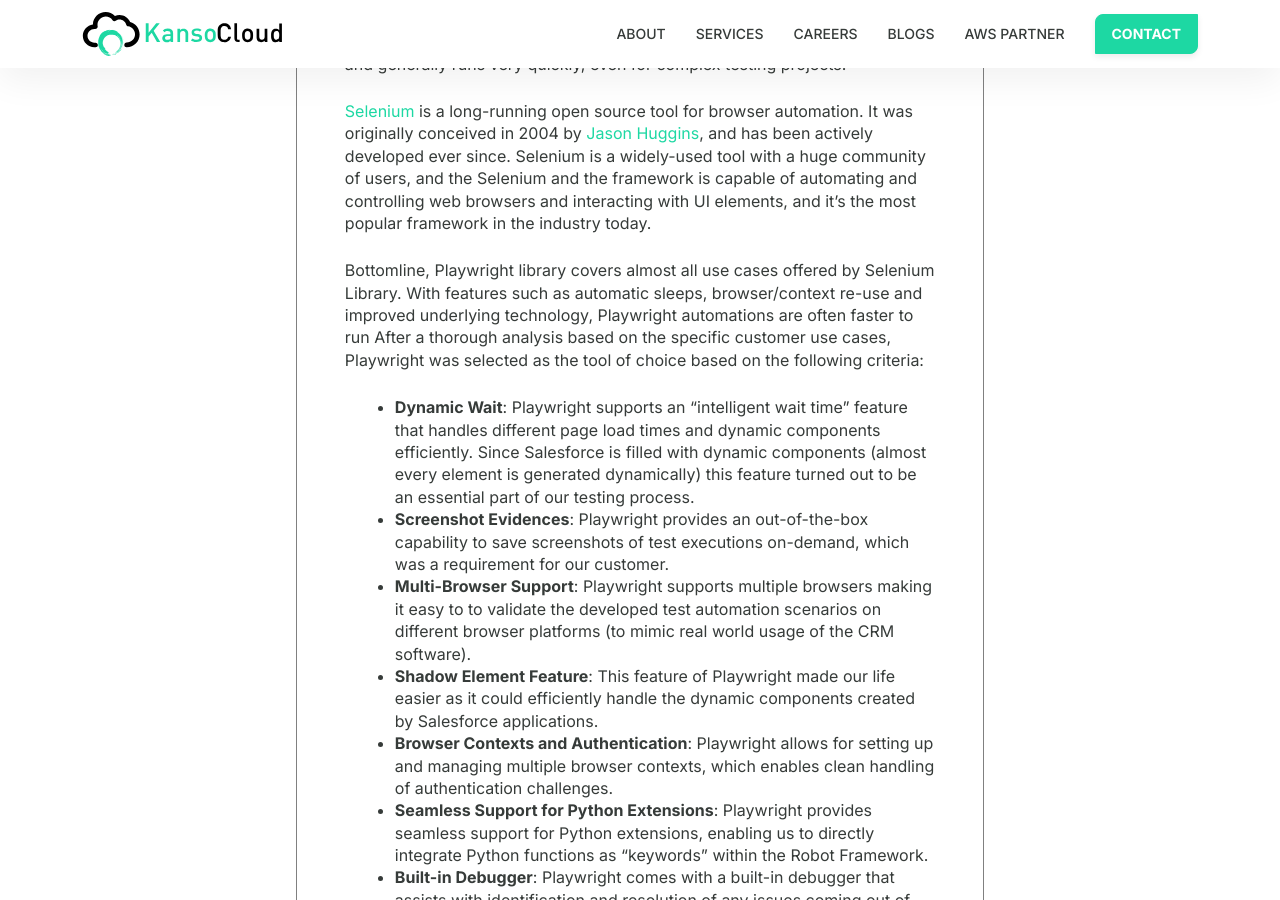
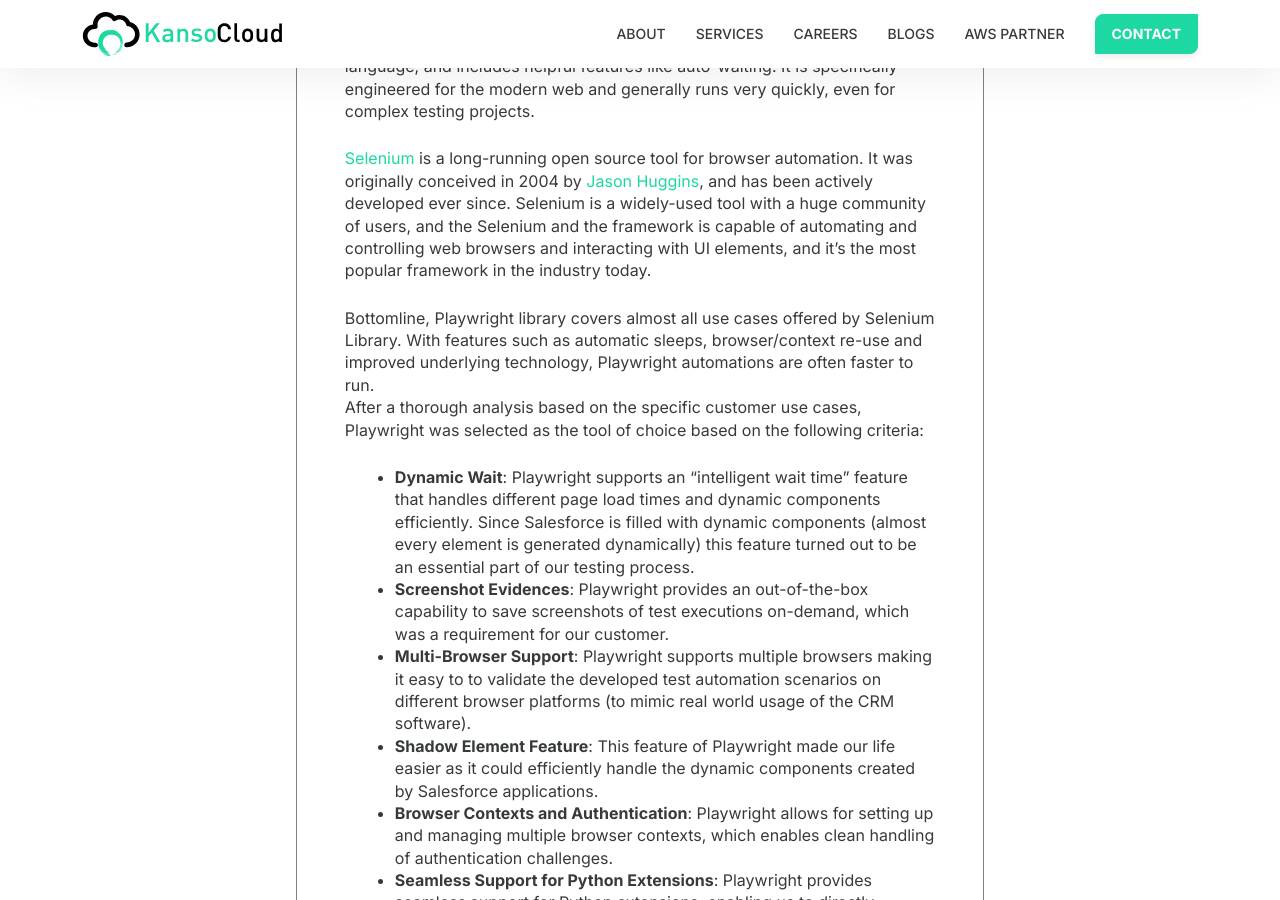
Before and after one commit to KansoCloud/kansocloud.github.io, a Jekyll site: the page built from _posts/2023-05-17-Test-Automation-for-Salesforce-CRM-using-Robot-Framework-&-Playwright.md, in a window 1280 px wide and 900 px high, scrolled down 1768 px. Built offline with Jekyll 4.4.1, drawn with Linux system fonts in a browser that asks for light colours.

Commit message:
updated with paragrapgh

```diff
--- a/_posts/2023-05-17-Test-Automation-for-Salesforce-CRM-using-Robot-Framework-&-Playwright.md
+++ b/_posts/2023-05-17-Test-Automation-for-Salesforce-CRM-using-Robot-Framework-&-Playwright.md
@@ -28,13 +28,14 @@
 [Robot Framework](), is an open-source Test Automation framework that serves as a bridge between browser automation libraries (such as Playwright and/or Selenium) and provides a unified interface for executing test cases. With Robot Framework, testers and developers can leverage the capabilities of Playwright or Selenium without the need to worry about the underlying complexities. Test cases can be written in a human-readable format, and specific keywords for Playwright or Selenium can be used to interact with browsers and perform actions on web elements.
 
 ## **Browser Automation Library -  Playwright v/s Selenium**
-When it comes to Salesforce based solutions, the UI is highly dynamic by design and customers don't have control over the underlying infrastructure. So, it was especially important for the Test Automation tool to be able to handle the dynamic components used by Salesforce effectively and efficiently. We had two options in this regard:
+When it comes to Salesforce based solutions, the UI is highly dynamic by design and customers don't have control over the underlying infrastructure. So, it was especially important for the Test Automation tool to be able to handle the dynamic components used by Salesforce effectively and efficiently. We had two options in this regard:<br>
+
 [Playwright](https://playwright.dev/) is a relatively new open source tool for browser automation, with its first version released by Microsoft in 2020. It was built by the team behind [Puppeteer](https://developer.chrome.com/docs/puppeteer/), which is a headless testing framework for Chrome/Chromium. Playwright goes beyond Puppeteer and provides support for multiple browsers, among other changes. Playwright is designed for end-to-end automated testing of web apps. It’s cross-platform, cross-browser and cross-language, and includes helpful features like auto-waiting. It is specifically engineered for the modern web and generally runs very quickly, even for complex testing projects.<br>
 
 [Selenium](https://www.selenium.dev/) is a long-running open source tool for browser automation. It was originally conceived in 2004 by [Jason Huggins](https://applitools.com/blog/jason-huggins/), and has been actively developed ever since. Selenium is a widely-used tool with a huge community of users, and the Selenium and the framework is capable of automating and controlling web browsers and interacting with UI elements, and it’s the most popular framework in the industry today.
 
-Bottomline, Playwright library covers almost all use cases offered by Selenium Library. With features such as automatic sleeps, browser/context re-use and improved underlying technology, Playwright automations are often faster to run
-After a thorough analysis based on the specific customer use cases, Playwright was selected as the tool of choice based on the following criteria:
+Bottomline, Playwright library covers almost all use cases offered by Selenium Library. With features such as automatic sleeps, browser/context re-use and improved underlying technology, Playwright automations are often faster to run. <br>
+After a thorough analysis based on the specific customer use cases, Playwright was selected as the tool of choice based on the following criteria: <br>
 * **Dynamic Wait**:  Playwright supports an “intelligent wait time” feature that handles different page load times and dynamic components efficiently. Since Salesforce is filled with dynamic components (almost every element is generated dynamically) this feature turned out to be an essential part of our testing process.
 * **Screenshot Evidences**: Playwright provides an out-of-the-box capability to save screenshots of test executions on-demand, which was a requirement for our customer.
 * **Multi-Browser Support**: Playwright supports multiple browsers making it easy to to validate the developed test automation scenarios on different browser platforms (to mimic real world usage of the CRM software).
```
